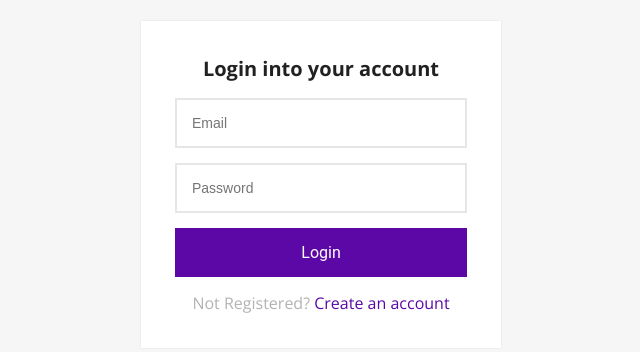
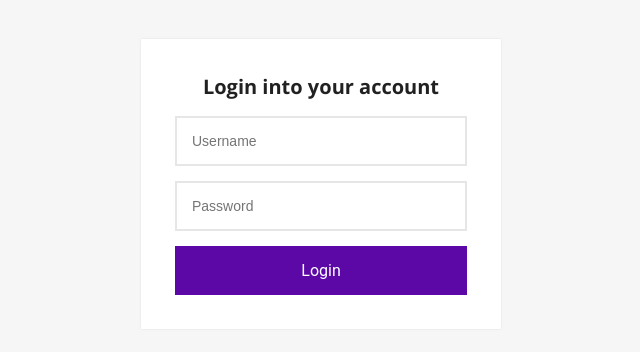
Before and after one commit to rahmatdeky/antrian, a React (Vite) app in the folder react-laravel11/: page /login in a window 1280 px wide. Shown: the part 216-568 px from the top of the page, without its empty margins (319-959 px from the left). Built offline with nearby package versions, Linux system fonts and the light colour scheme; no server answers.

Commit message:
ubah login menjadi pakai username

```diff
--- a/react-laravel11/src/views/Login.jsx
+++ b/react-laravel11/src/views/Login.jsx
@@ -5,15 +5,17 @@ import axiosClient from '../axios-client'
 
 
 export default function Login() {
-    const emailRef = useRef()
+    // const emailRef = useRef()
     const passwordRef = useRef()
+    const usernameRef = useRef()
 
     const { setUser, setToken } = useStateContext()
     const onSubmit = (e) => {
         e.preventDefault()
         const payload = {
-            email: emailRef.current.value,
+            // email: emailRef.current.value,
             password: passwordRef.current.value,
+            username: usernameRef.current.value
         }
 
         axiosClient.post('/login', payload)
@@ -34,10 +36,11 @@ export default function Login() {
         <div className='form'>
             <h1 className='title'>Login into your account</h1>
             <form action="" onSubmit={onSubmit}>
-                <input ref={emailRef} type="email" placeholder='Email' />
+                {/* <input ref={emailRef} type="email" placeholder='Email' /> */}
+                <input ref={usernameRef} type="text" placeholder='Username' />
                 <input ref={passwordRef} type="password" placeholder='Password' />
                 <button className='btn btn-block'>Login</button>
-                <p className='message'>Not Registered? <Link to='/signup'>Create an account</Link> </p>
+                {/* <p className='message'>Not Registered? <Link to='/signup'>Create an account</Link> </p> */}
             </form>
         </div>
     </div>
```
Also changed, not shown: react-laravel11/src/router.jsx (+4 -4 lines), 1 other file (tests, documents, lock files or other folders).
